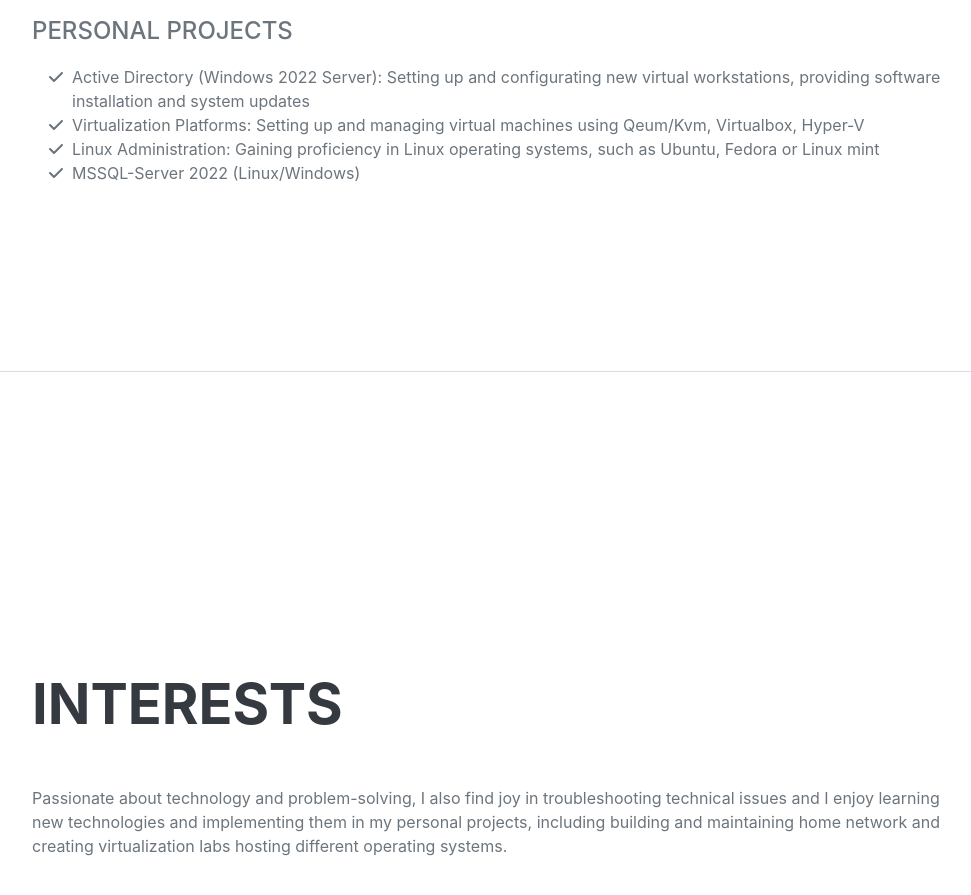
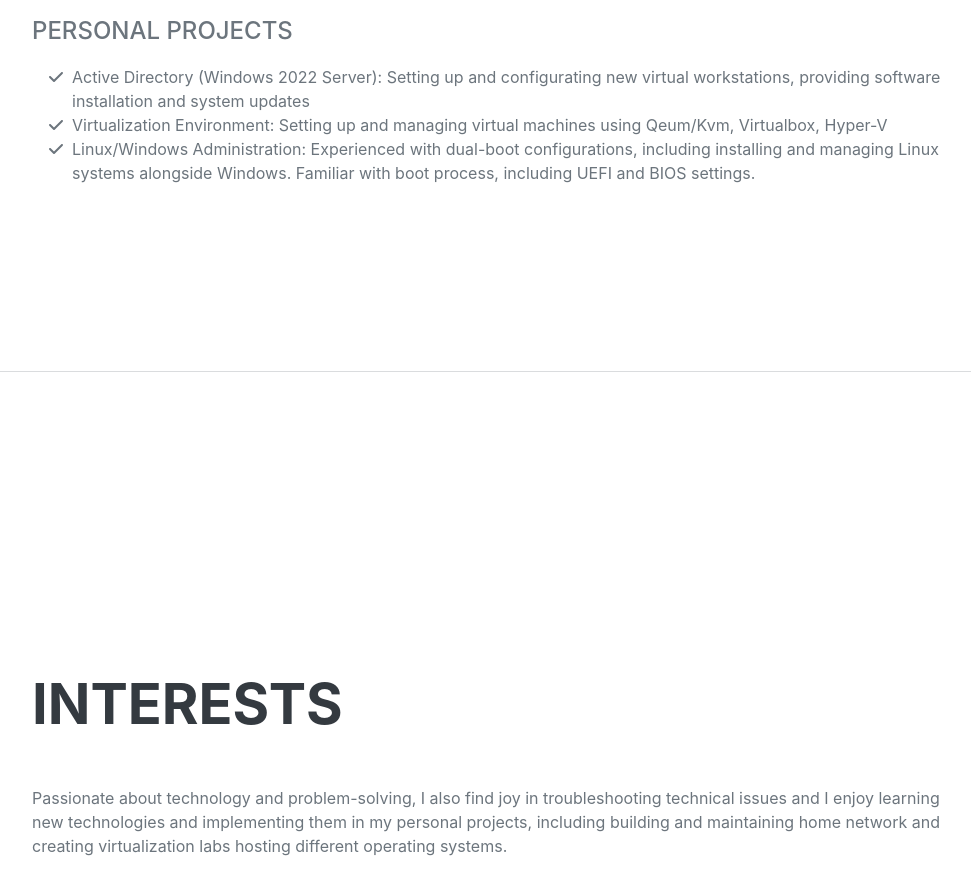
Before and after one commit to mthammavong-lab/michael-thammavong.github.io, a plain HTML site: page index.html in a window 1280 px wide. Shown: the part 2986-3881 px from the top of the page, without its empty margins (288-1259 px from the left). Drawn offline with nearby package versions, Linux system fonts and the light colour scheme; a web font is replaced by a local one.

Commit message:
Add files via upload

```diff
--- a/index.html
+++ b/index.html
@@ -147,15 +147,17 @@
                         </li>
                         <li>
                             <span class="fa-li"><i class="fas fa-check"></i></span>
-                            Virtualization Platforms: Setting up and managing virtual machines using Qeum/Kvm, Virtualbox, Hyper-V
+                            Virtualization Environment: Setting up and managing virtual machines using Qeum/Kvm, Virtualbox, Hyper-V
                         </li>
+                        <!--
                         <li>
                             <span class="fa-li"><i class="fas fa-check"></i></span>
                             Linux Administration: Gaining proficiency in Linux operating systems, such as Ubuntu, Fedora or Linux mint
                         </li>
+                    -->
                         <li>
                             <span class="fa-li"><i class="fas fa-check"></i></span>
-                            MSSQL-Server 2022 (Linux/Windows)
+                            Linux/Windows Administration: Experienced with dual-boot configurations, including installing and managing Linux systems alongside Windows. Familiar with boot process, including UEFI and BIOS settings.
                         </li>
                     </ul>
                 </div>
```
